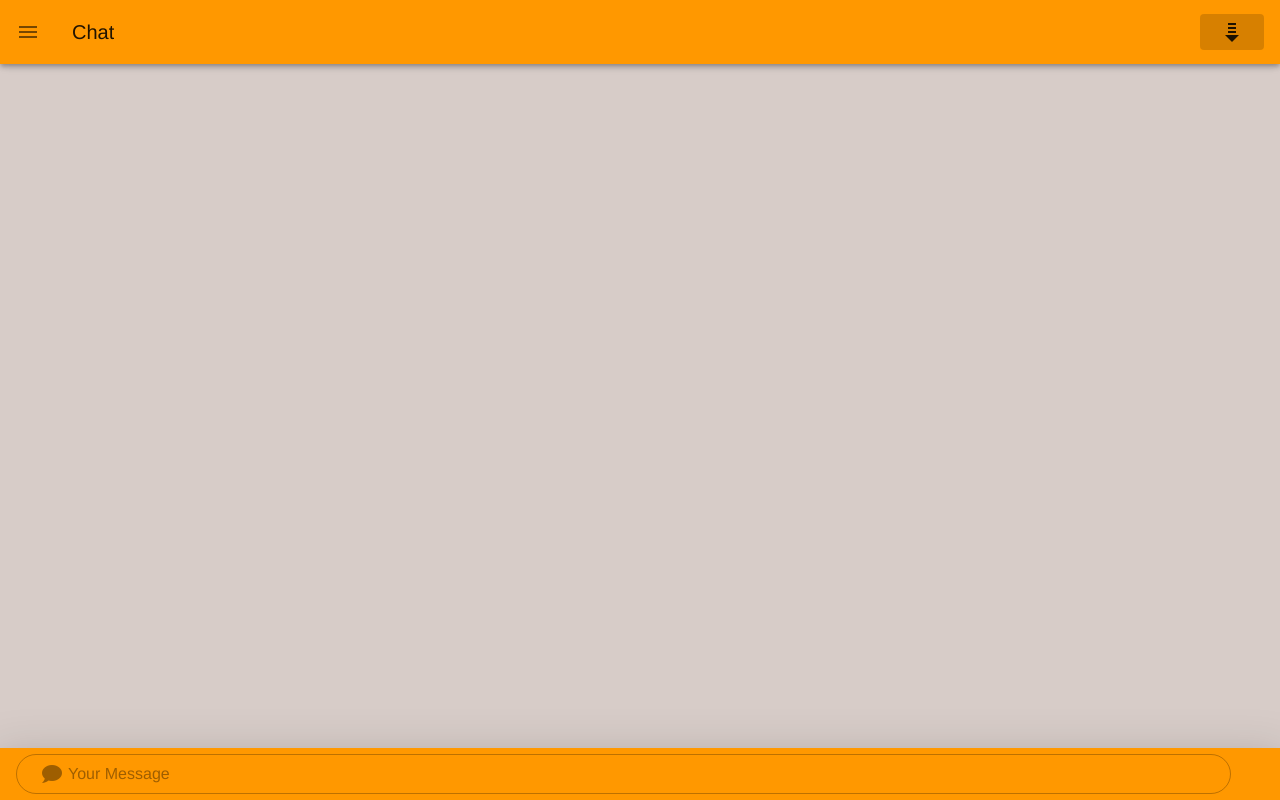
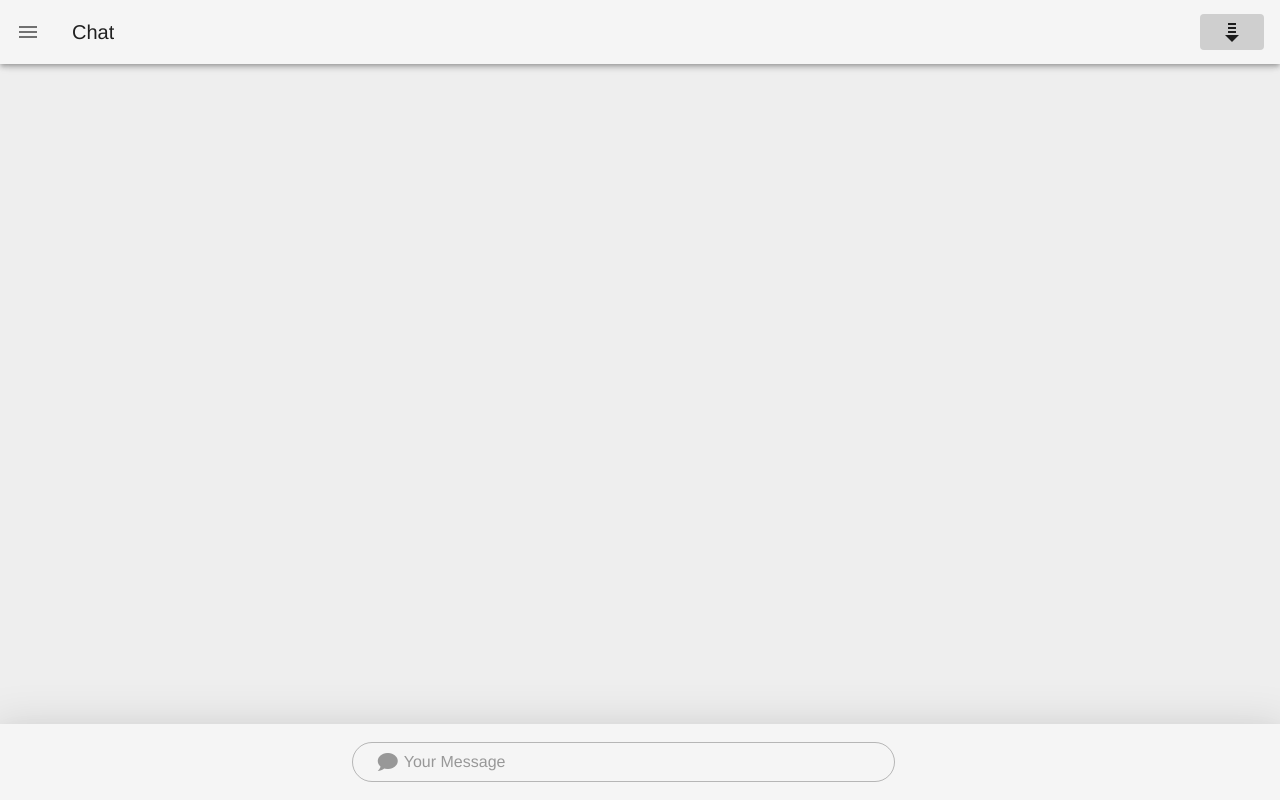
Before and after one commit to peristrophe/twitch-irc-client-pwa, a Vue app: page /chat/EMPTY in a window 1280 px wide. Built offline with nearby package versions, Linux system fonts and the light colour scheme.

Commit message:
change color scheme

```diff
--- a/src/App.vue
+++ b/src/App.vue
@@ -66,7 +66,7 @@ export default {
   -moz-osx-font-smoothing: grayscale;
   text-align: center;
   color: #2c3e50;
-  background-color: #D7CCC8;
+  background-color: #EEEEEE;
 }
 
 #nav {
--- a/src/main.js
+++ b/src/main.js
@@ -11,7 +11,7 @@ Vue.prototype.$http = axios
 Vue.prototype.$base64url = base64url
 
 Vue.prototype.$scheme = {
-  main: "orange",
+  main: "grey lighten-4",
   fore: "white",
 }
 
--- a/src/views/Chat.vue
+++ b/src/views/Chat.vue
@@ -27,21 +27,27 @@
       :color="$scheme.main"
       elevation=24
     >
+      <v-container>
+        <v-row dense class="justify-center">
+          <v-col sm=6 md=6 lg=6 xl=6 cols=12>
             <v-text-field
               v-model="userMessage"
               :disabled="!isLogedIn"
+              light
               outlined
               dense
               rounded
               hide-details
               clearable
               label="Your Message"
-        :color="$scheme.fore"
               prepend-inner-icon="mdi-chat"
               append-outer-icon="mdi-telegram"
               @click:append-outer="sendMessage"
             >
             </v-text-field>
+          </v-col>
+        </v-row>
+      </v-container>
     </v-footer>
   </div>
 </template>
```
Lines whose indentation alone changed are shown as unchanged.
